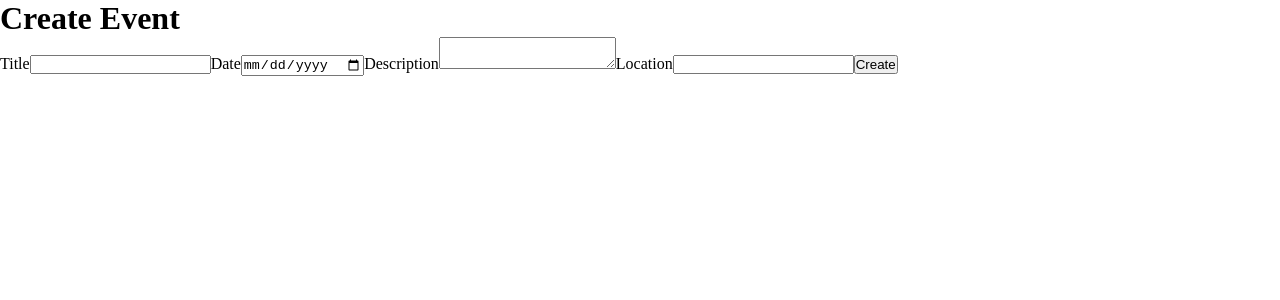
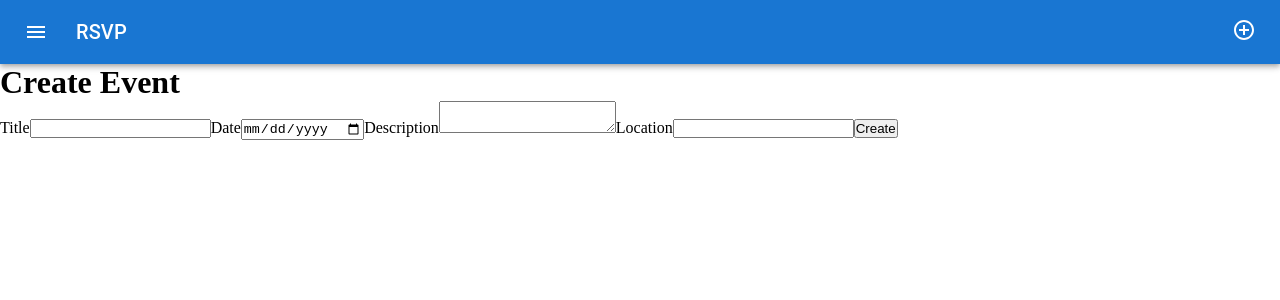
Before and after one commit to ChaseC99/rsvp, a Next.js app: page /create in a window 1280 px wide. Shown: the top 300 px of the page. Built offline with nearby package versions, Linux system fonts and the light colour scheme.

Commit message:
Add initial navbar

```diff
--- a/app/events-list.tsx
+++ b/app/events-list.tsx
@@ -10,9 +10,9 @@ export default function EventsList({ events }: { events: Event[] }) {
                     <li key={id}>
                         <Link href={`/${encodeURIComponent(id)}`}>
                             {title}
+                            <br />
+                            {date.toDateString()}
                         </Link>
-                        <br />
-                        {date.toDateString()}
                     </li>
                 ))}
             </ul>
--- a/app/layout.tsx
+++ b/app/layout.tsx
@@ -1,5 +1,6 @@
 import './globals.css'
 import type { Metadata } from 'next'
+import Navbar from './navbar'
 
 export const metadata: Metadata = {
   title: 'RSVP',
@@ -13,7 +14,10 @@ export default function RootLayout({
 }) {
   return (
     <html lang="en">
-      <body>{children}</body>
+      <body>
+        <Navbar />
+        {children}
+      </body>
     </html>
   )
 }
--- /dev/null
+++ b/app/navbar.tsx
@@ -0,0 +1,77 @@
+"use client";
+import * as React from 'react';
+import { useState } from 'react';
+import Link from 'next/link';
+import { useRouter } from 'next/navigation';
+import AppBar from '@mui/material/AppBar';
+import Toolbar from '@mui/material/Toolbar';
+import Typography from '@mui/material/Typography';
+import IconButton from '@mui/material/IconButton';
+import MenuIcon from '@mui/icons-material/Menu';
+import { Drawer } from '@mui/material';
+import AddCircleOutlineIcon from '@mui/icons-material/AddCircleOutline';
+import HomeIcon from '@mui/icons-material/Home';
+import List from '@mui/material/List';
+import Divider from '@mui/material/Divider';
+import ListItem from '@mui/material/ListItem';
+import ListItemButton from '@mui/material/ListItemButton';
+import ListItemIcon from '@mui/material/ListItemIcon';
+import ListItemText from '@mui/material/ListItemText';
+
+export default function Navbar() {
+    const router = useRouter();
+    const [menuIsOpen, setMenuIsOpen] = useState(false);
+    return (
+        <>
+            <AppBar position="static">
+                <Toolbar>
+                    <IconButton
+                        size="large"
+                        edge="start"
+                        color="inherit"
+                        aria-label="menu"
+                        sx={{ mr: 2 }}
+                        onClick={() => setMenuIsOpen(true)}
+                    >
+                        <MenuIcon />
+                    </IconButton>
+                    <Typography variant="h6" component="div" sx={{ flexGrow: 1 }}>
+                        RSVP
+                    </Typography>
+                    <Link href="create">
+                        <AddCircleOutlineIcon />
+                    </Link>
+                </Toolbar>
+            </AppBar>
+            <Drawer
+                anchor='left'
+                open={menuIsOpen}
+                onClose={() => setMenuIsOpen(false)}
+            >
+                <List>
+                    <ListItem disablePadding>
+                        <ListItemButton
+                            onClick={() => {
+                                router.push("/");
+                                setMenuIsOpen(false);
+                            }}
+                        >
+                            <ListItemIcon>
+                                <HomeIcon />
+                            </ListItemIcon>
+                            <ListItemText primary={"All events"} />
+                        </ListItemButton>
+                    </ListItem>
+                </List>
+                <Divider />
+                <List>
+                    {['Event 0', 'Event 1', 'Event 2'].map((text, index) => (
+                        <ListItem key={text} disablePadding>
+                                <h2>{text}</h2>
+                        </ListItem>
+                    ))}
+                </List>
+            </Drawer>
+        </>
+    );
+}
```
